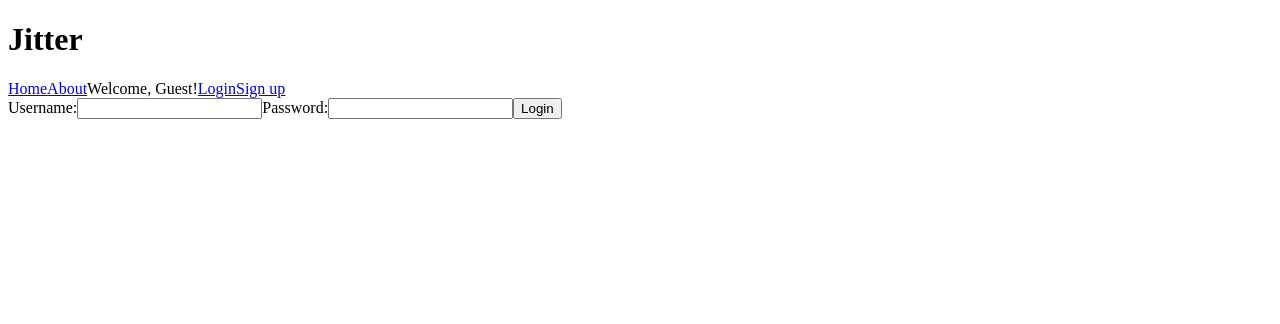
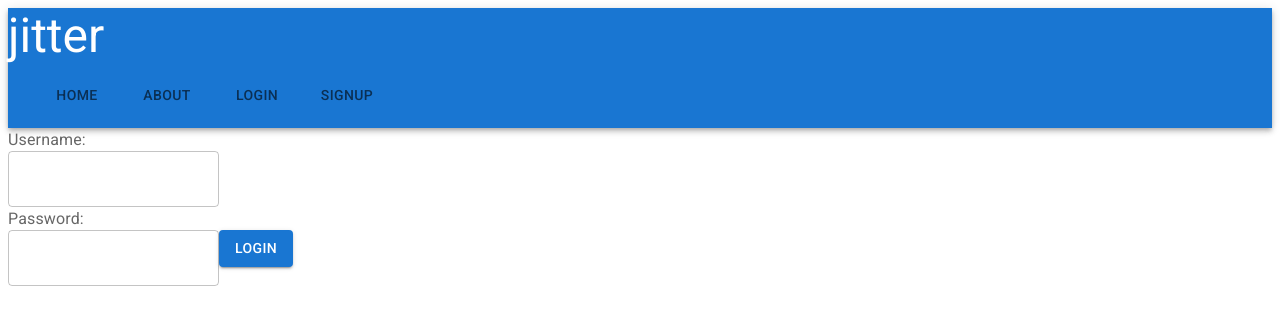
Before and after one commit to angieloux/jitter, a React (Create React App) app: page /login in a window 1280 px wide. Shown: the top 324 px of the page. Built offline with nearby package versions, Linux system fonts and the light colour scheme.

Commit message:
Integrate API & add basic material UI styling

```diff
--- a/package.json
+++ b/package.json
@@ -3,9 +3,14 @@
   "version": "0.1.0",
   "private": true,
   "dependencies": {
+    "@emotion/react": "^11.9.3",
+    "@emotion/styled": "^11.9.3",
+    "@mui/icons-material": "^5.8.4",
+    "@mui/material": "^5.8.4",
     "@testing-library/jest-dom": "^5.16.4",
     "@testing-library/react": "^13.3.0",
     "@testing-library/user-event": "^13.5.0",
+    "axios": "^0.27.2",
     "react": "^18.2.0",
     "react-dom": "^18.2.0",
     "react-router-dom": "^6.3.0",
--- a/public/index.html
+++ b/public/index.html
@@ -24,6 +24,11 @@
       work correctly both with client-side routing and a non-root public URL.
       Learn how to configure a non-root public URL by running `npm run build`.
     -->
+    <link
+  rel="stylesheet"
+  href="https://fonts.googleapis.com/css?family=Roboto:300,400,500,700&display=swap"
+/>
+
     <title>React App</title>
   </head>
   <body>
--- a/src/components/App.js
+++ b/src/components/App.js
@@ -10,6 +10,8 @@ import NotFound from './NotFound';
 import MessageDetail from './MessageDetail'
 import { reducer } from '../utils/reducer';
 import { StateContext } from '../utils/stateContext';
+// import { Typography } from '@mui/material';
+// import axios from 'axios'
 
 function App() {
   // useReducer handles all the states in the same object
@@ -31,6 +33,15 @@ function App() {
 
   // load the list in componentDidMount (not constructor)
   useEffect(() => {
+    // axios.get("http://localhost:4000/messages")
+    // .then(response => {
+    //   console.log(response.data)
+    //   dispatch({
+    //     type: "setMessageList",
+    //     data: response.data
+    //   })
+    // })
+    // setMessageList(initialMessageList)
     dispatch({
       type: "setMessageList",
       data: initialMessageList
@@ -39,7 +50,7 @@ function App() {
 
   return (
     <>
-    <h1>Jitter</h1>
+    {/* <Typography variant="h2">jitter</Typography> */}
 
     {/* Wrap all the components that use global states like loggedInUser and messageList in the state context provider */}
     <StateContext.Provider value={{store, dispatch}}>
@@ -53,7 +64,7 @@ function App() {
         <Route path="/" element={<Navigate to="messages" replace /> } />
 
 
-        {/* Message routes */}
+        {/* Message message routes */}
         <Route path="messages">
           {/* General route */}
           <Route index element={<Messages/>}/>
--- a/src/components/LoginForm.js
+++ b/src/components/LoginForm.js
@@ -1,3 +1,4 @@
+import { Button, TextField, InputLabel } from "@mui/material";
 import {useState} from "react";
 import { useNavigate } from "react-router";
 import { useGlobalState } from "../utils/stateContext";
@@ -31,13 +32,13 @@ const LoginForm = () => {
     <>
     {/* LOGIN FORM */}
       <form onSubmit={handleSubmit}>
-        <label>Username:</label>
-        <input type="text" name="user" id="user" value={formData.user} onChange={handleFormData}/>
+        <InputLabel>Username:</InputLabel>
+        <TextField type="text" name="user" id="user" value={formData.user} onChange={handleFormData}/>
 
-        <label htmlFor="password">Password:</label>
-        <input type="password" name="password" id="password" value={formData.password} onChange={handleFormData}/>
+        <InputLabel htmlFor="password">Password:</InputLabel>
+        <TextField type="password" name="password" id="password" value={formData.password} onChange={handleFormData}/>
 
-        <input type="submit" value="Login" />
+        <Button type="submit" variant="contained">Login</Button>
       </form>
     </>
   );
--- a/src/components/Message.js
+++ b/src/components/Message.js
@@ -1,12 +1,19 @@
+import { Card, CardContent, Typography } from "@mui/material";
 import { Link } from "react-router-dom";
 
 const Message = ({message}) => {
     return (
-        <>
-            <h4>{message.text}</h4>
-            <p>Posted by: {message.user}</p>
-            <Link to={`${message.id}`}>View detail</Link>
-        </>
+        <Link to={`${message.id}`} style={{textDecoration: 'none'}} >
+            <CardContent>
+                <Card>
+                    <Typography variant="h5">{message.text}</Typography>
+                    <Typography variant="p">Posted by: {message.user}</Typography>
+                </Card>
+                <Card>
+
+                </Card>
+            </CardContent>
+        </Link>
     )
 }
 
--- a/src/components/MessageDetail.js
+++ b/src/components/MessageDetail.js
@@ -1,32 +1,36 @@
+import { CardContent, Typography, Card } from "@mui/material";
 import { useParams } from "react-router";
 import { Link } from "react-router-dom";
 import { useGlobalState } from "../utils/stateContext";
 
 const MessageDetail = () => {
-    const {store} = useGlobalState()
-    const {messageList} = store
+  const { store } = useGlobalState();
+  const { messageList } = store;
 
-    const params = useParams()
+  const params = useParams();
 
   const getMessage = (id) => {
-        return messageList.find(m => m.id === parseInt(id))
-    }
-    const message = getMessage(params.messageId)
+    return messageList.find((m) => m.id === parseInt(id));
+  };
+  const message = getMessage(params.messageId);
   return (
     <>
-            {message ?
-                <>
-                    <h4>{message.text}</h4>
-                    <p>Posted by: {message.user}</p>
-                </>
-                :
+      {message ? (
+        <CardContent>
+          <Card>
+            <Typography variant="h5">{message.text}</Typography>
+            <Typography variant="p">Posted by: {message.user}</Typography>
+          </Card>
+          <Card></Card>
+        </CardContent>
+      ) : (
         <>
           <p>Message not found</p>
           <Link to="/messages">Go back to the home page</Link>
         </>
-            }
+      )}
     </>
-    )
-}
+  );
+};
 
 export default MessageDetail;
--- a/src/components/MessageForm.js
+++ b/src/components/MessageForm.js
@@ -1,3 +1,4 @@
+import { Button } from '@mui/material'
 import {useState} from 'react'
 import { useNavigate } from 'react-router'
 import { useGlobalState } from '../utils/stateContext'
@@ -53,8 +54,9 @@ const MessageForm = () => {
             <textarea type="text" name="text" value={formData.text} id="text" cols="30" rows="10" placeholder={`What's on your mind ${loggedInUser}?`} onChange={handleFormData}></textarea>
             </div>
 
-            <input type="submit" value="post" />
-            <button onClick={clearMessage}>Clear message</button>
+            <Button type="submit" variant="contained">Post message</Button>
+            <Button onClick={clearMessage} variant="contained">Clear message</Button>
+
         </form>
         </>
     )
--- a/src/components/Navigation.js
+++ b/src/components/Navigation.js
@@ -1,40 +1,36 @@
-import { NavLink, useNavigate } from "react-router-dom";
+import { AppBar, Tabs, Toolbar, Typography, Tab } from "@mui/material";
+import { Link, useNavigate } from "react-router-dom";
 import { useGlobalState } from "../utils/stateContext";
 
 const Navigation = () => {
-    const {store, dispatch} = useGlobalState()
-    const {loggedInUser} = store
+  const { store, dispatch } = useGlobalState();
+  const { loggedInUser } = store;
 
-    const navigate = useNavigate()
+  const navigate = useNavigate();
 
-    const logout = (e) => {
-        e.preventDefault();
-        dispatch({
-            type: "setLoggedInUser",
-            data: ""
-          })
-        navigate("/messages")
-    }
-    return (
-        <nav>
-            <NavLink to="/">Home</NavLink>
-            <NavLink to="/about">About</NavLink>
-
-            {loggedInUser ?
-                <>
-                    Welcome, {loggedInUser}!
-                    <NavLink to="/messages/new">New message</NavLink>
-                    <NavLink to="/messages" onClick={logout}>Logout</NavLink>
-                </> :
-                <>
-                    Welcome, Guest!
-                    <NavLink to="/login">Login</NavLink>
-                    <NavLink to="/signup">Sign up</NavLink>
-                </>
-            }
-
-        </nav>
-    )
-}
+  const logout = (e) => {
+    e.preventDefault();
+    dispatch({
+      type: "setLoggedInUser",
+      data: "",
+    });
+    navigate("/messages");
+  };
+  return (
+    <AppBar position="sticky">
+      <Typography variant="h3">jitter</Typography>
+      <Toolbar>
+        <Tabs value={false}>
+          <Tab label="home" value="/messages" component={Link} to="/messages" />
+          <Tab label="about" component={Link} to="/about" />
+          {loggedInUser && <Tab label="new message" component={Link} to="/messages/new"/>}
+          {loggedInUser && <Tab label="logout" onClick={logout} component={Link} to="/messages"/>}
+          {!loggedInUser && <Tab label="login" component={Link} to="/login"/>}
+          {!loggedInUser && <Tab label="signup" component={Link} to="/login"/>}
+        </Tabs>
+      </Toolbar>
+    </AppBar>
+  );
+};
 
 export default Navigation;
--- a/src/utils/reducer.js
+++ b/src/utils/reducer.js
@@ -14,8 +14,8 @@
 // the function returns the updated state
 
 export const reducer = (state, action) => {
-    console.log(state)
-    console.log(action)
+    // console.log(state)
+    // console.log(action)
 
     switch (action.type) {
         case "cleanState": {
```
Also changed, not shown: 1 other file (tests, documents, lock files or other folders). Lines whose indentation alone changed are shown as unchanged.
